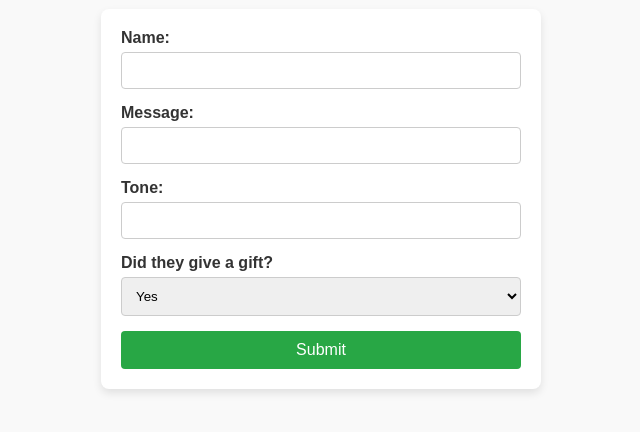
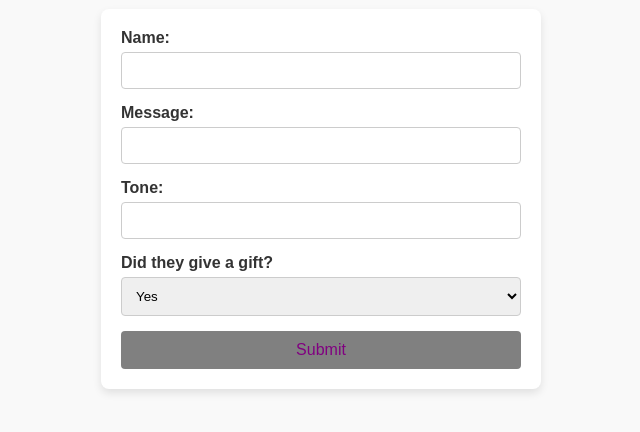
Before and after one commit to sanislearnin/wishbirthday, a plain HTML site: page index.html in a window 1280 px wide. Shown: the part 78-510 px from the top of the page, without its empty margins (319-959 px from the left). Drawn offline with Linux system fonts and the light colour scheme.

Commit message:
Update styles.css

```diff
--- a/styles.css
+++ b/styles.css
@@ -47,14 +47,15 @@ input:focus, select:focus {
 button {
   width: 100%;
   padding: 10px;
-  background-color: #28a745;
-  color: #fff;
+  background-color: #808080;
+  color: #800080;
   border: none;
   border-radius: 4px;
   font-size: 16px;
   cursor: pointer;
   transition: background-color 0.3s;
 }
+
 
 button:hover {
   background-color: #218838;
```
